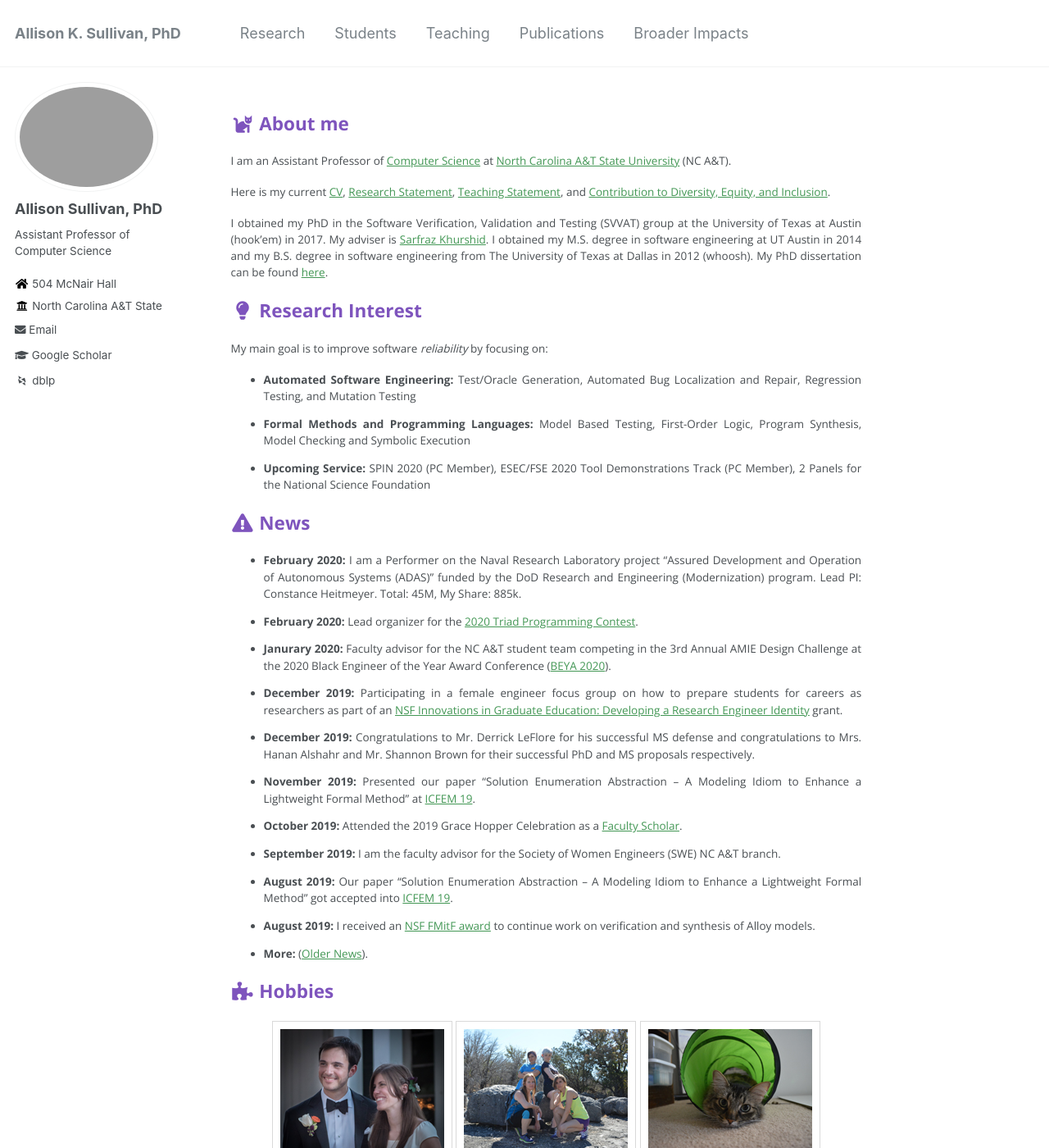
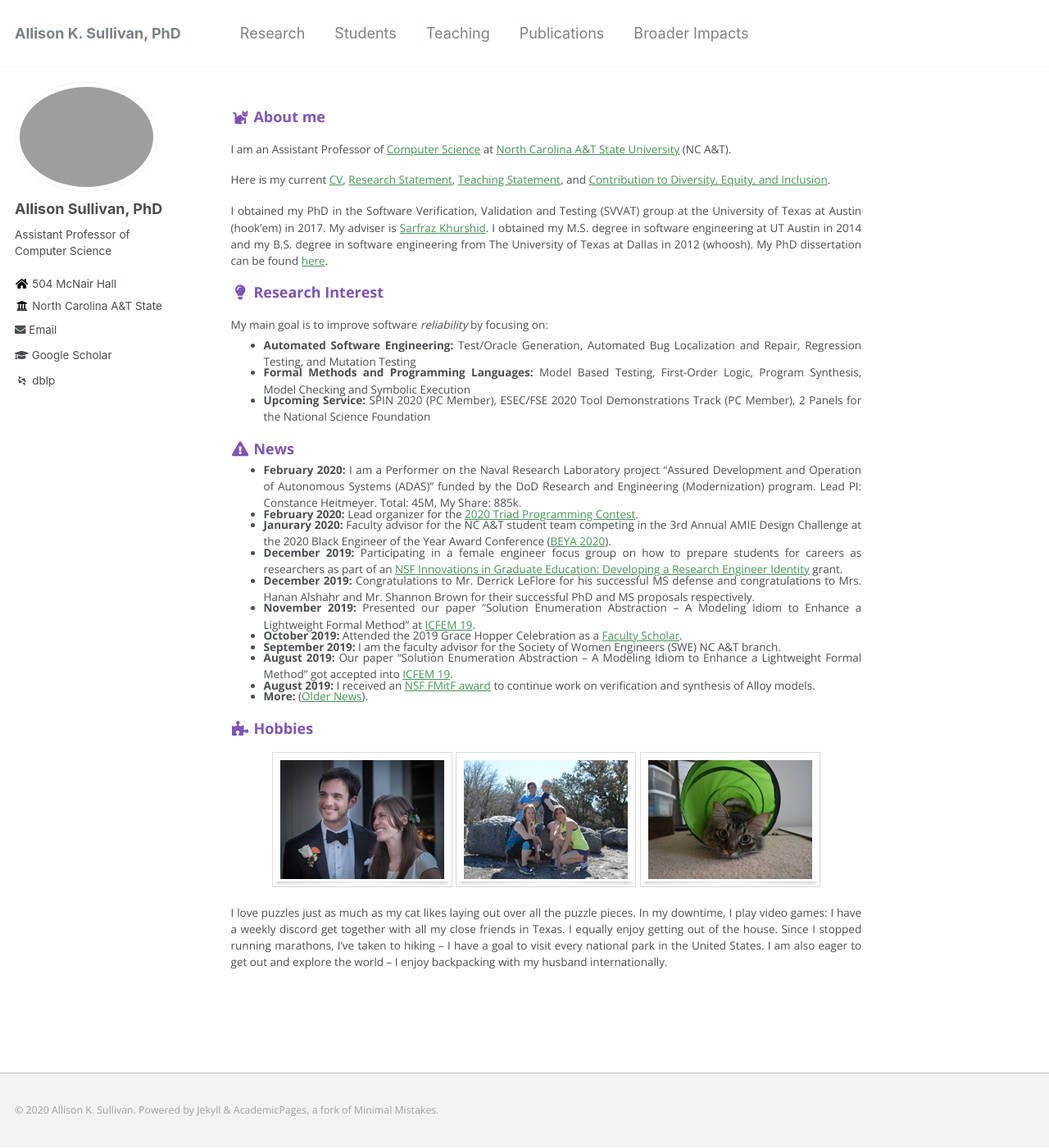
Before and after one commit to Allisonius/allisonius.github.io, a Jekyll site: the page built from _pages/about.md, in a window 1280 px wide and 1400 px high. Shown: the whole window at 82% size. Built offline with Jekyll 4.4.1, drawn with Linux system fonts in a browser that asks for light colours; some web fonts are replaced.

Commit message:
Update _page.scss

```diff
--- a/_sass/_page.scss
+++ b/_sass/_page.scss
@@ -53,7 +53,7 @@
 .page__content {
 
      h3 {
-        font-size: $type-size-4;
+        font-size: $type-size-5;
         margin-bottom: 1em;
     color: #7e54bd;
   }
@@ -75,7 +75,7 @@
   }
 
   p, li, dl {
-     margin-top: 1em;
+     margin-top: -1em;
     font-size: $type-size-6;
      text-align: justify;
   }
```
